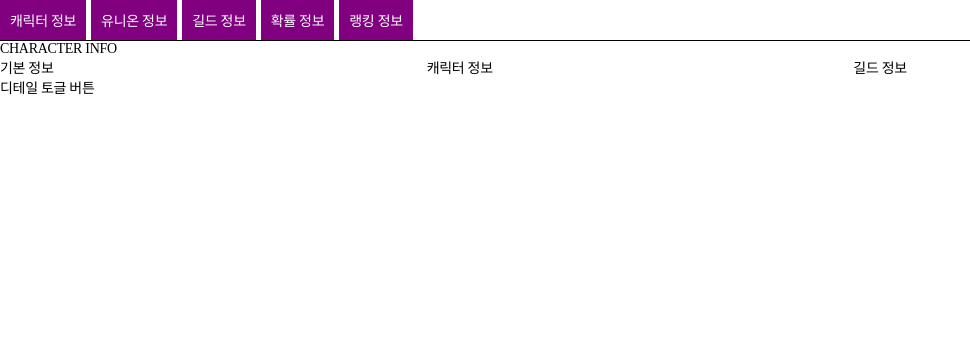
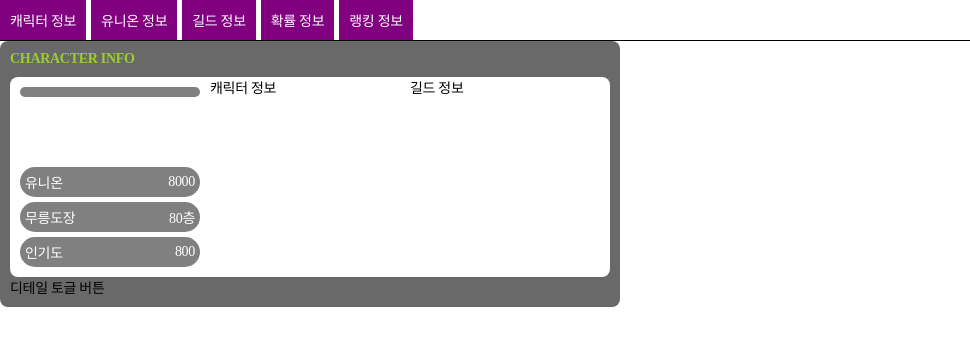
Before and after one commit to k1my3ch4n/Vite, a React (Vite) app: page /character in a window 1280 px wide. Shown: the top 346 px of the page, without its empty margins (0-970 px from the left). Built offline with nearby package versions, Linux system fonts and the light colour scheme; no server answers.

Commit message:
[240212] 캐릭터 classInfo 추가

```diff
--- a/src/pages/Character/Character.module.scss
+++ b/src/pages/Character/Character.module.scss
@@ -1,4 +1,50 @@
-.infoWrapper {
-  display: grid;
-  grid-template-columns: 1fr 1fr 1fr;
+.wrapper {
+  display: flex;
+
+  .header {
+    padding: 10px;
+
+    border-radius: 8px;
+
+    background-color: dimgray;
+
+    & > p {
+      color: yellowgreen;
+      font-weight: 600;
+    }
+
+    .infoWrapper {
+      display: grid;
+      grid-template-columns: 1fr 1fr 1fr;
+      margin-top: 10px;
+
+      background-color: white;
+      border-radius: 8px;
+
+      width: 600px;
+      min-height: 200px;
+
+      .basic {
+        display: flex;
+        flex-direction: column;
+        align-items: center;
+        justify-content: space-between;
+
+        padding: 10px;
+
+        .class {
+          display: flex;
+          justify-content: center;
+          width: 100%;
+          border-radius: 20px;
+          background-color: gray;
+          padding: 5px;
+        }
+
+        .info {
+          width: 100%;
+        }
+      }
+    }
+  }
 }
--- a/src/pages/Character/Character.tsx
+++ b/src/pages/Character/Character.tsx
@@ -31,7 +31,7 @@ const Character = () => {
     world_name,
   } = characterData;
 
-  return <CharacterView />;
+  return <CharacterView characterClass={character_class} />;
 };
 
 export default Character;
--- a/src/pages/Character/CharacterView.tsx
+++ b/src/pages/Character/CharacterView.tsx
@@ -1,19 +1,41 @@
+import Info from '@components/Info';
 import styles from './Character.module.scss';
 
-const CharacterView = () => {
+interface CharacterViewParams {
+  characterClass: string;
+}
+
+const CharacterView = ({ characterClass }: CharacterViewParams) => {
   return (
     <div className={styles.wrapper}>
       <div className={styles.header}>
         <p>CHARACTER INFO</p>
         <div className={styles.infoWrapper}>
-          <div className={styles.basic}>기본 정보</div>
+          <div className={styles.basic}>
+            <div className={styles.class}>{characterClass}</div>
+            <div className={styles.info}>
+              <Info label="유니온" value="8000" />
+              <Info label="무릉도장" value="80층" />
+              <Info label="인기도" value="800" />
+            </div>
+          </div>
           <div className={styles.character}>캐릭터 정보</div>
           <div className={styles.guild}>길드 정보</div>
         </div>
         <div>디테일 토글 버튼</div>
       </div>
       {/* 디테일 토글 버튼 on 인 경우 보임 */}
-      <div className={styles.detail}></div>
+      {/* <div className={styles.detail}>
+        <div>STAT</div>
+        <div>전투력 : 000만</div>
+        <div>stat info</div>
+        <div>stat info detail</div>
+        <div>extra detail</div>
+        <div>
+          <div>하이퍼스탯</div>
+          <div>어빌리티</div>
+        </div>
+      </div> */}
     </div>
   );
 };
```
